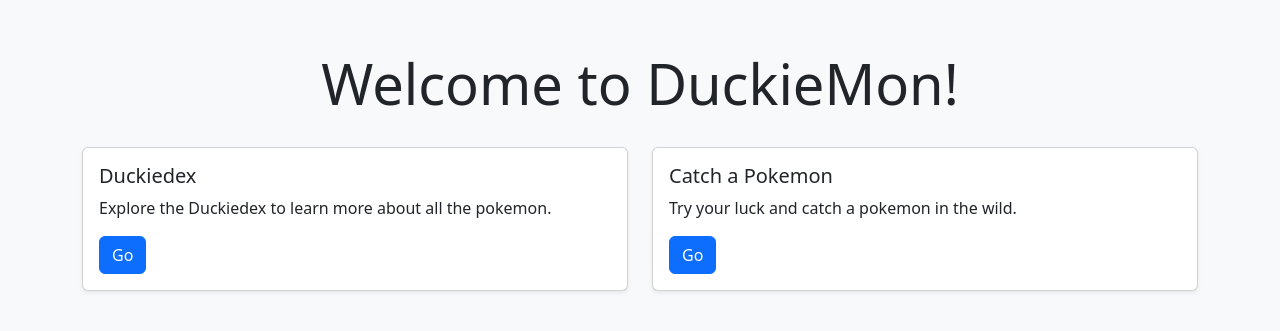
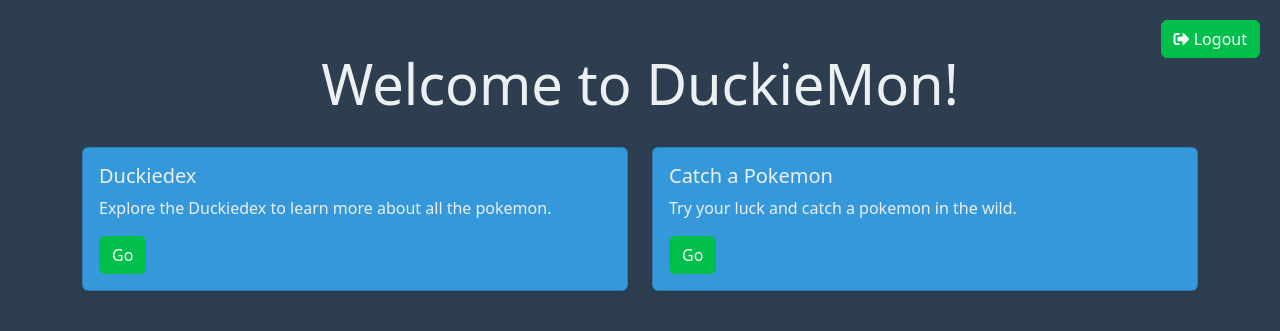
Before and after one commit to Daniel-vdL/duckiemon2, a PHP site: page /duckiemon2/ in a window 1280 px wide. Shown: the top 331 px of the page. Run offline with PHP 8.4, Linux system fonts and the light colour scheme; the visitor is signed in with stand-in values (Sample User, id 1); data that the repository does not hold is empty; a stand-in replaces the project's code that opens the database connection; some libraries are stand-ins or nearby versions.

Commit message:
Small styling fix

```diff
--- a/duckiecatch/index.php
+++ b/duckiecatch/index.php
@@ -33,7 +33,7 @@ $pokemons = $conn->query($pokemonsQuery)->fetch_all(MYSQLI_ASSOC);
 
                 </div>
                 <div>
-                    <button id="throw-pokeball" class="btn btn-success">Throw Pokeball</button>
+                    <button id="throw-pokeball" class="btn btn-primary">Throw Pokeball</button>
                     <button id="randomize" class="btn btn-primary">Randomize Pokemon</button>
                 </div>
             </div>
--- a/frontend/css/duckiecatch.css
+++ b/frontend/css/duckiecatch.css
@@ -52,6 +52,11 @@
     padding: 10px 0;
 }
 
+.btn-primary {
+    background-color: var(--accent-color);
+    border-color: var(--accent-color);
+}
+
 @keyframes glow {
     from {
         box-shadow: 0 0 15px 5px rgba(255, 215, 0, 0.5);
--- /dev/null
+++ b/frontend/css/home.css
@@ -0,0 +1,29 @@
+.home {
+    background-color: var(--secondary-color);
+    color: var(--text-color);
+}
+
+.container {
+    margin-top: 50px;
+}
+
+.header {
+    text-align: center;
+    margin-bottom: 30px;
+}
+
+.card {
+    background-color: var(--primary-color);
+    color: var(--text-color);
+}
+
+.btn-primary {
+    background-color: var(--accent-color);
+    border-color: var(--accent-color);
+}
+
+.auth-buttons {
+    position: absolute;
+    top: 20px;
+    right: 20px;
+}
--- a/frontend/head.php
+++ b/frontend/head.php
@@ -1,6 +1,7 @@
 <head>
     <script src="https://kit.fontawesome.com/2eb292a73a.js" crossorigin="anonymous"></script>
     <link href="https://cdn.jsdelivr.net/npm/bootstrap@5.3.0/dist/css/bootstrap.min.css" rel="stylesheet" >
+    <link rel="stylesheet" href="https://cdnjs.cloudflare.com/ajax/libs/font-awesome/5.15.4/css/all.min.css">
     <script src="https://cdn.jsdelivr.net/npm/@popperjs/core@2.9.2/dist/umd/popper.min.js" ></script>
     <script src="https://ajax.googleapis.com/ajax/libs/jquery/3.7.1/jquery.min.js"></script>
     <script src="https://cdn.jsdelivr.net/npm/bootstrap@5.0.1/dist/js/bootstrap.min.js" integrity="sha384-Atwg2Pkwv9vp0ygtn1JAojH0nYbwNJLPhwyoVbhoPwBhjQPR5VtM2+xf0Uwh9KtT" crossorigin="anonymous"></script>
--- a/index.php
+++ b/index.php
@@ -4,22 +4,12 @@ require_once('config/auth.php');
 ?>
 <!DOCTYPE html>
 <html lang="en">
-<head>
-    <?php require_once 'frontend/head.php'; ?>
-    <style>
-        .home {
-            background-color: #f8f9fa;
-        }
-        .container {
-            margin-top: 50px;
-        }
-        .header {
-            text-align: center;
-            margin-bottom: 30px;
-        }
-    </style>
-</head>
+<?php require_once 'frontend/head.php'; ?>
+<link rel="stylesheet" href="<?php echo $base_url; ?>frontend/css/home.css">
 <body class="home">
+    <div class="auth-buttons">
+            <a href="login/logout.php" class="btn btn-primary"><i class="fas fa-sign-out-alt"></i> Logout</a>
+    </div>
     <div class="container">
         <div class="header">
             <h1 class="display-4">Welcome to DuckieMon!</h1>
```
